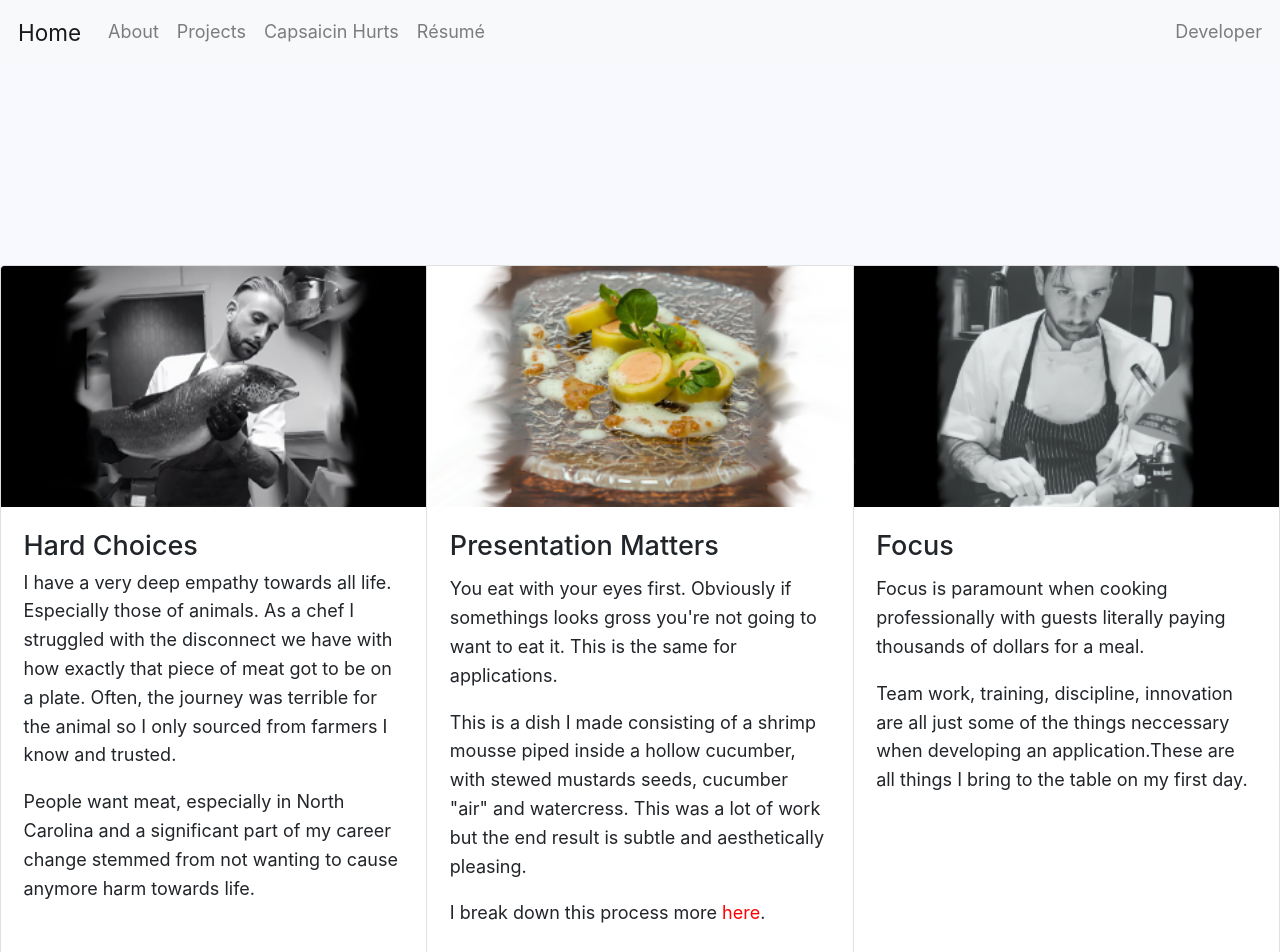
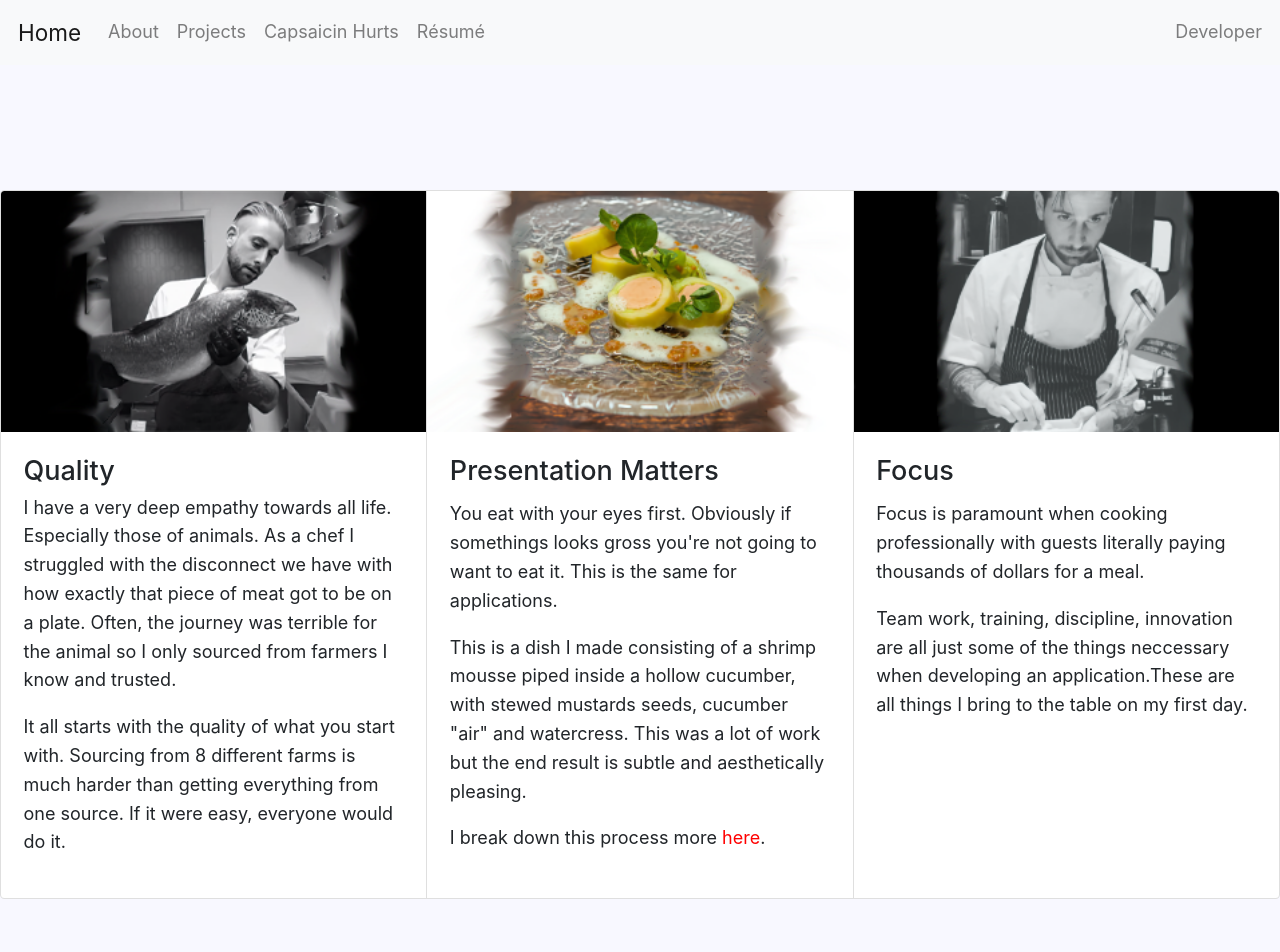
Before and after one commit to michaeldavidpryor/portfoliov2, a Next.js app: page /about in a window 1280 px wide. Shown: the top 952 px of the page. After the commit the page ends 899 px from the top, so only its background shows below. Built offline with nearby package versions, Linux system fonts and the light colour scheme.

Commit message:
implmenting Kerry changes

```diff
--- a/components/layout.js
+++ b/components/layout.js
@@ -32,13 +32,13 @@ export default function Layout({ children }) {
 
         <Col>
           <h1 className={utilStyles.heading2Xl}>{name}</h1>
-          <main>{children}</main>
           <a href="https://github.com/michaeldavidpryor">
             <img src="/images/github.png" id="github" alt="image" />
           </a>
           <a href="https://www.linkedin.com/in/mdpryor">
             <img src="/images/linkedin2.png" id="linkedin" alt="image" />
           </a>
+          <main>{children}</main>
         </Col>
         <Col></Col>
         <Col></Col>
--- a/pages/about.js
+++ b/pages/about.js
@@ -16,7 +16,7 @@ export default function About() {
           <CardImg top width="100%" src="\images\fishy.png" alt="Card image cap" />
           <CardBody>
             <CardTitle>
-              <h4>Hard Choices</h4>
+              <h4>Quality</h4>
             </CardTitle>
             <CardSubtitle></CardSubtitle>
             <CardText>
@@ -27,8 +27,9 @@ export default function About() {
                 farmers I know and trusted.{" "}
               </p>{" "}
               <p>
-                People want meat, especially in North Carolina and a significant part of my career
-                change stemmed from not wanting to cause anymore harm towards life.
+                It all starts with the quality of what you start with. Sourcing from 8 different
+                farms is much harder than getting everything from one source. If it were easy,
+                everyone would do it.
               </p>
             </CardText>
           </CardBody>
--- a/pages/index.js
+++ b/pages/index.js
@@ -10,9 +10,11 @@ export default function Home() {
       </Head>
 
       <section className={utilStyles.headingMd}>
-        <p className="lead">Thank you for your time and consideration.</p>{" "}
+        <p className="lead">Thank you for your time and consideration.</p>
+
         <p className="lead">
-          Here you will find the start of a successful career in web development.
+          The question I always ask myself, "How does this work?" has lead me to pursue my passion
+          of web and software development
         </p>
       </section>
     </Layout>
--- a/styles/global.css
+++ b/styles/global.css
@@ -38,7 +38,7 @@ img {
   transform: translate(-50%, -50%);
 }
 .card-group {
-  padding-top: 200px;
+  padding-top: 125px;
 }
 .row {
   padding-top: 150px;
@@ -47,8 +47,10 @@ img {
 #linkedin {
   display: inline;
   padding-right: 15px;
+  padding-bottom: 15px;
 }
 #github {
   display: inline;
   padding-right: 15px;
+  padding-bottom: 15px;
 }
```
